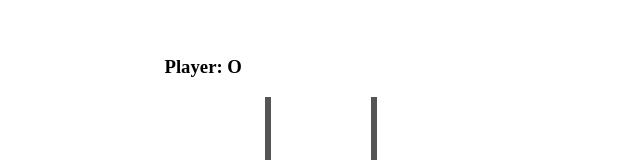
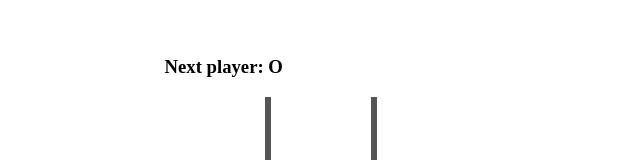
Before and after one commit to knj-labo/app_for_test, a React app: page / in a window 1280 px wide. Shown: the part 141-301 px from the top of the page, without its empty margins (318-958 px from the left). Built offline with nearby package versions, Linux system fonts and the light colour scheme.

Commit message:
:green_heart: pass test to display the initial value of game components

```diff
--- a/src/shared/useBoard.tsx
+++ b/src/shared/useBoard.tsx
@@ -62,9 +62,9 @@ export const useBoard = ({ initialBoards, initialWinner, initialPlayer }: UseBoa
   }, []);
 
   const renderGameStatus = ():JSX.Element => (
-    <h3>
+    <h3 data-testid='status'>
       { boards.every((marker) => marker !== '') && !winner && 'Draw' }
-      { !boards.every((marker) => marker !== '') && !winner && `Player: ${player === 'O' ? 'X' : 'O'}`}
+      { !boards.every((marker) => marker !== '') && !winner && `Next player: ${player === 'O' ? 'X' : 'O'}`}
       {winner && `Winner: ${winner}`}
     </h3>
   );
```
Also changed, not shown: 2 other files (tests, documents, lock files or other folders).
